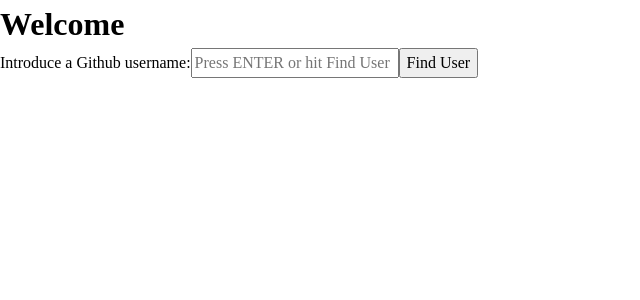
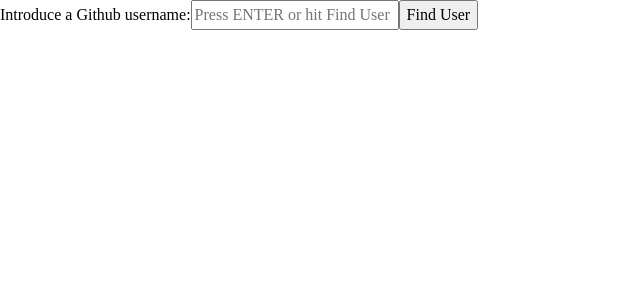
Before and after one commit to Johanson1988/GitHub-Repositories-With-Search-Functionality, a React (Create React App) app: page / in a window 1280 px wide. Shown: the top 300 px of the page, without its empty margins (0-640 px from the left). Built offline with nearby package versions, Linux system fonts and the light colour scheme.

Commit message:
Style: Delete welcome message

```diff
--- a/src/pages/Homepage.tsx
+++ b/src/pages/Homepage.tsx
@@ -26,8 +26,6 @@ const HomePage: React.FC<{}> = () => {
     }
     return(
         <>
-            <h1 data-testid="homepage__title">Welcome</h1>
-
             <UserSearchBar findUser={getUserName} />
             <section data-testid="user-container">
             {
```
